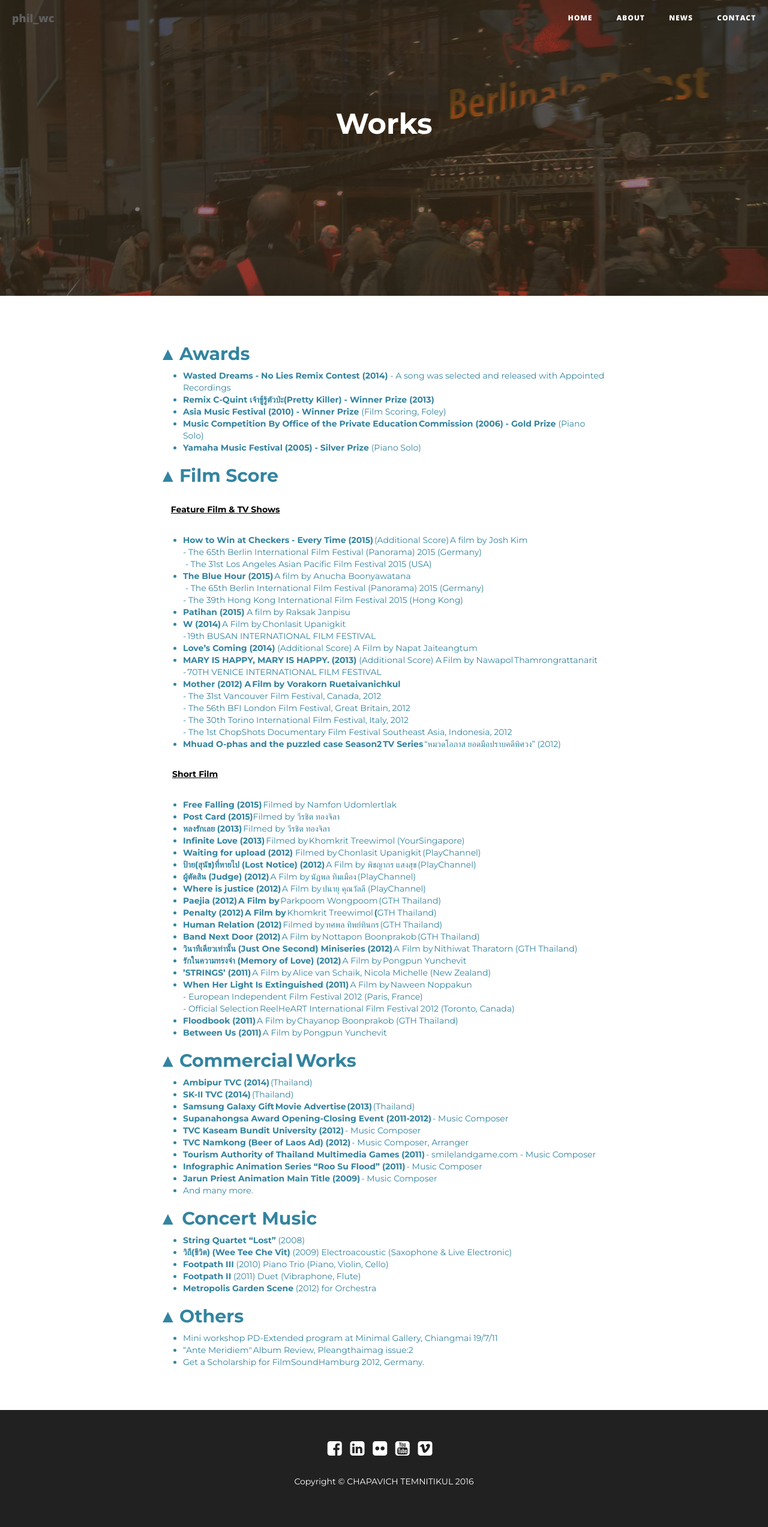
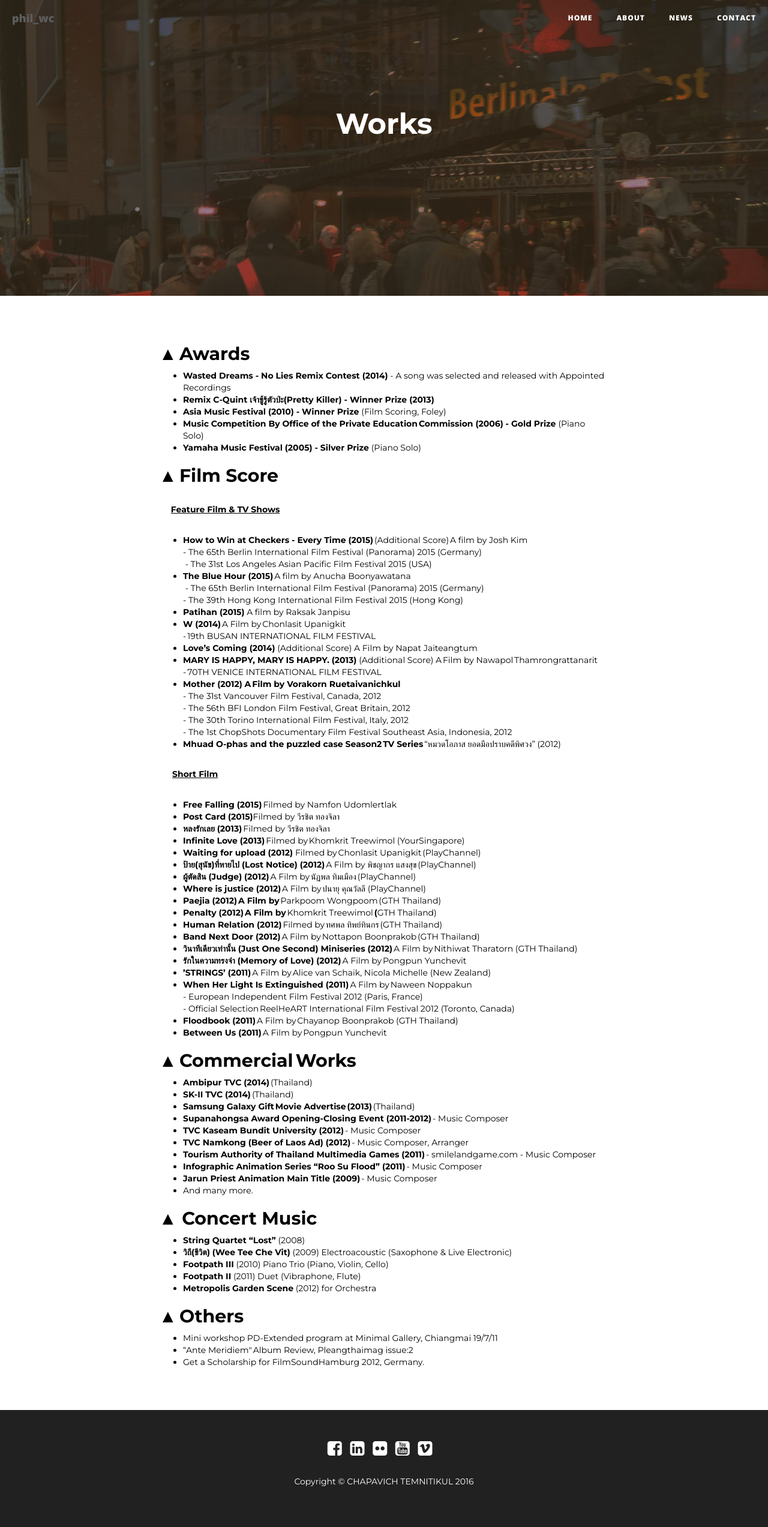
Before and after one commit to phil-wc/phil-wc.github.io, a Jekyll site: the page built from works.html, in a window 1280 px wide. Shown: the whole page at 60% size. Built offline with Jekyll 4.4.1, drawn with Linux system fonts in a browser that asks for light colours; nearby versions of some CDN libraries.

Commit message:
update stylesheet with works(credits) page

```diff
--- a/assets/css/main.css
+++ b/assets/css/main.css
@@ -432,3 +432,6 @@ footer {
   .home .news .older-post {
     margin-top: 30px;
     margin-bottom: 30px; }
+
+.works {
+  color: #000; }
```
